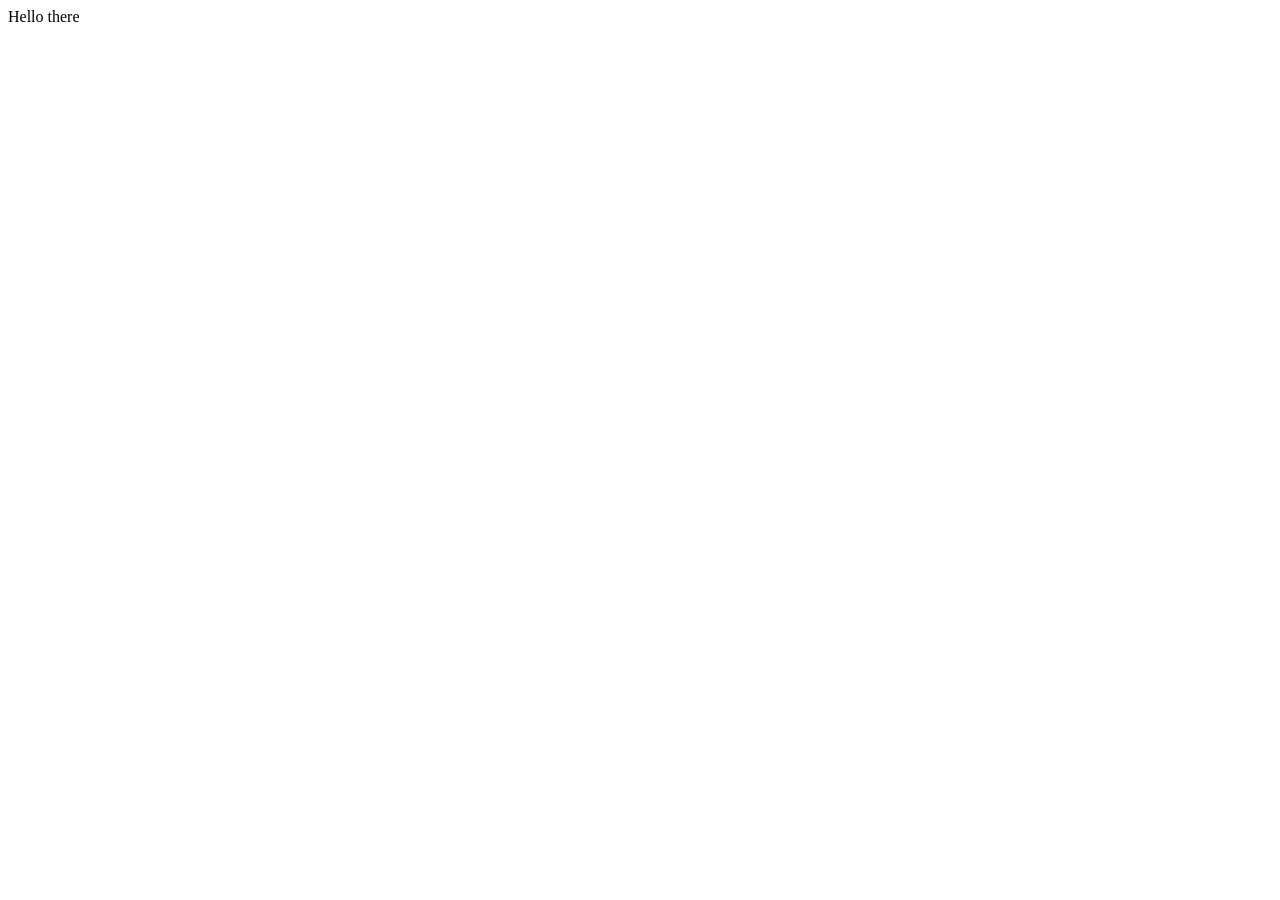
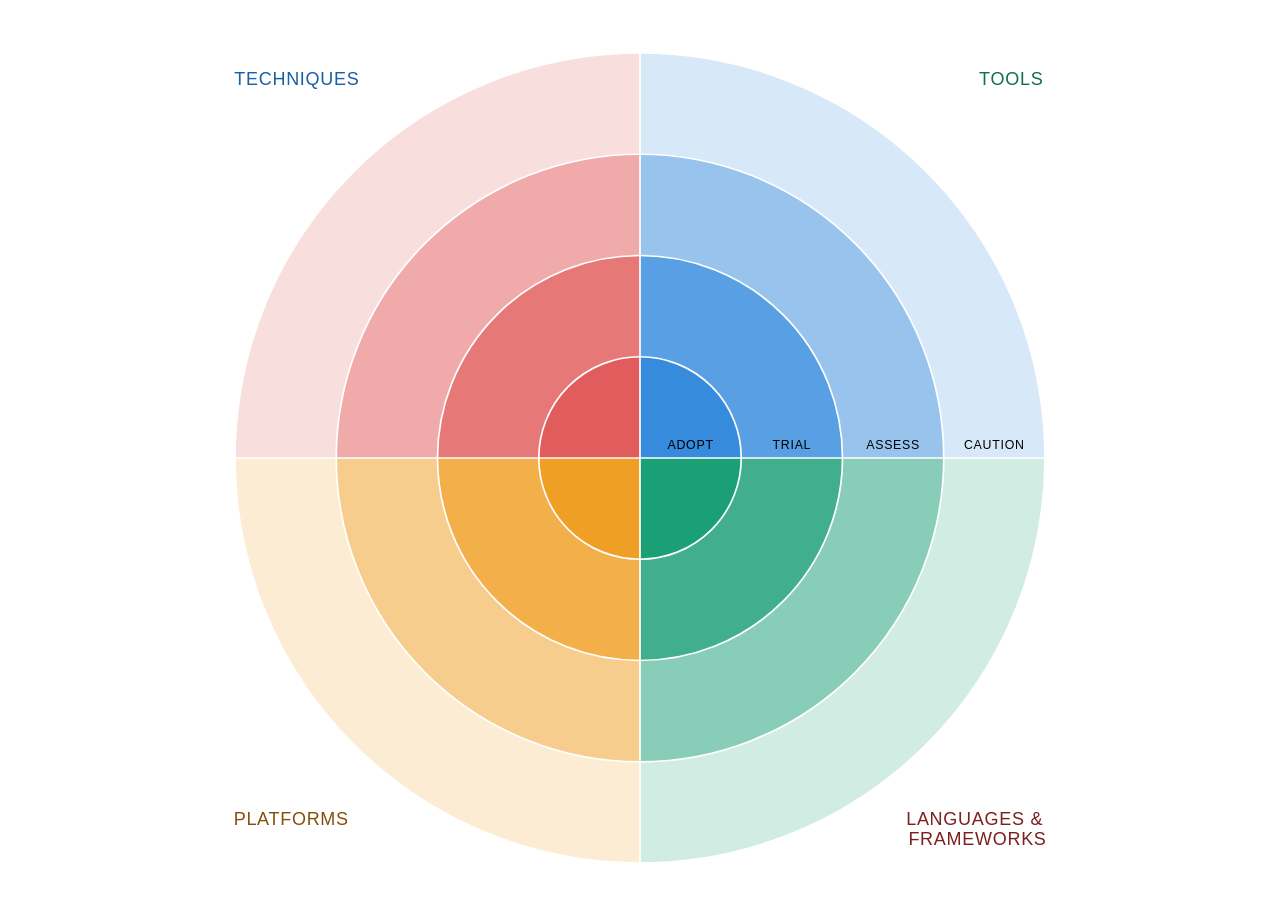
Before and after one commit to SebaRenner/tech-radar, an Angular app: page / in a window 1280 px wide. Shown: the top 900 px of the page. Before the commit the page ends 800 px from the top, so only its background shows below. Built offline with nearby package versions, Linux system fonts and the light colour scheme.

Commit message:
feat: added radar canvas component

```diff
--- a/src/app/app.html
+++ b/src/app/app.html
@@ -1 +1 @@
-{{ 'Hello there' }}
+<app-radar-canvas />
--- a/src/app/app.ts
+++ b/src/app/app.ts
@@ -1,10 +1,10 @@
 import { Component, signal } from '@angular/core';
+import { RadarCanvasComponent } from './components/radar-canvas/radar-canvas.component';
 
 @Component({
   selector: 'app-root',
+  imports: [RadarCanvasComponent],
   templateUrl: './app.html',
   styleUrl: './app.scss'
 })
-export class App {
-  protected readonly title = signal('tech-radar');
-}
+export class App {}
--- /dev/null
+++ b/src/app/components/radar-canvas/radar-canvas.component.html
@@ -0,0 +1,64 @@
+<svg viewBox="0 0 800 800" xmlns="http://www.w3.org/2000/svg" class="radar-svg">
+
+  <defs>
+    @for (path of quadrantPaths; track $index) {
+      <clipPath [id]="'quadrant-' + $index">
+        <path [attr.d]="path" />
+      </clipPath>
+    }
+  </defs>
+
+  <!-- colored rings -->
+  @for (color of quadrantColors; track $index; let qi = $index) {
+    @for (r of rings; track $index) {
+      <circle
+        [attr.cx]="cx"
+        [attr.cy]="cy"
+        [attr.r]="r"
+        [attr.fill]="color"
+        [attr.fill-opacity]="ringOpacity(r)"
+        [attr.clip-path]="'url(#quadrant-' + qi + ')'"
+      />
+    }
+  }
+
+  <!-- white ring borders -->
+  @for (r of rings; track $index) {
+    <circle [attr.cx]="cx" [attr.cy]="cy" [attr.r]="r"
+      fill="none" stroke="white" stroke-width="1.5" />
+  }
+
+  <!-- quadrant dividers -->
+  <line [attr.x1]="cx" y1="40" [attr.x2]="cx" y2="760" stroke="white" stroke-width="1.5" />
+  <line x1="40" [attr.y1]="cy" x2="760" [attr.y2]="cy" stroke="white" stroke-width="1.5" />
+
+  <!-- quadrant labels -->
+  @for (lines of quadrantLabels; track $index; let qi = $index) {
+    <text
+        [attr.x]="quadrantLabelPos[qi].x"
+        [attr.y]="quadrantLabelPos[qi].y"
+        [attr.fill]="quadrantTextColors[qi]"
+        class="quadrant-label"
+        text-anchor="middle">
+        @for (line of lines; track $index; let li = $index) {
+        <tspan
+            [attr.x]="quadrantLabelPos[qi].x"
+            [attr.dy]="li === 0 ? 0 : 18">
+            {{ line }}
+        </tspan>
+        }
+    </text>
+}
+
+  <!-- ring labels -->
+  @for (label of ringLabels; track $index) {
+    <text
+      [attr.x]="ringLabelPos($index).x"
+      [attr.y]="ringLabelPos($index).y"
+      class="ring-label"
+      text-anchor="middle">
+      {{ label }}
+    </text>
+  }
+
+</svg>
--- /dev/null
+++ b/src/app/components/radar-canvas/radar-canvas.component.scss
@@ -0,0 +1,21 @@
+.radar-svg {
+  max-width: 900px;
+  display: block;
+  margin: 0 auto;
+}
+
+.quadrant-label {
+  font-size: 16px;
+  font-weight: 500;
+  font-family: var(--font-sans, sans-serif);
+  letter-spacing: 0.04em;
+  text-transform: uppercase;
+}
+
+.ring-label {
+  font-size: 11px;
+  font-weight: 500;
+  font-family: var(--font-sans, sans-serif);
+  letter-spacing: 0.06em;
+  text-transform: uppercase;
+}
--- /dev/null
+++ b/src/app/components/radar-canvas/radar-canvas.component.ts
@@ -0,0 +1,48 @@
+import { Component } from '@angular/core';
+
+@Component({
+  selector: 'app-radar-canvas',
+  templateUrl: './radar-canvas.component.html',
+  styleUrl: './radar-canvas.component.scss'
+})
+export class RadarCanvasComponent {
+  readonly cx = 400;
+  readonly cy = 400;
+  readonly rings = [90, 180, 270, 360];
+  readonly ringLabels = ['Adopt', 'Trial', 'Assess', 'Caution'];
+
+  readonly quadrantColors = ['#378ADD', '#1D9E75', '#EF9F27', '#E05C5C'];
+  readonly quadrantTextColors = ['#185FA5', '#0F6E56', '#854F0B','#7B1F1F'];
+  readonly quadrantLabels = [
+    ['Techniques'],
+    ['Tools'],
+    ['Platforms'],
+    ['Languages &', 'Frameworks'],  // split here
+  ];
+
+  readonly quadrantPaths = [
+    'M400,400 L400,0 A400,400 0 0,1 800,400 Z',
+    'M400,400 L800,400 A400,400 0 0,1 400,800 Z',
+    'M400,400 L400,800 A400,400 0 0,1 0,400 Z',
+    'M400,400 L0,400 A400,400 0 0,1 400,0 Z',
+  ];
+
+  readonly quadrantLabelPos = [
+    { x: 95, y: 68 },   // Techniques
+    { x: 730, y: 68 },  // Tools
+    { x: 90, y: 726 },  // Platforms
+    { x: 700, y: 726 }, // Languages & Frameworks
+  ];
+
+  ringOpacity(r: number): number {
+    const index = this.rings.indexOf(r);
+    return [1, 0.65, 0.4, 0.2][index];
+  }
+
+  ringLabelPos(ringIndex: number): { x: number; y: number } {
+    const r = this.rings[ringIndex];
+    const prev = ringIndex > 0 ? this.rings[ringIndex - 1] : 0;
+    const mid = this.cx + prev + (r - prev) / 2;
+    return { x: mid, y: this.cy - 8 };
+  }
+}
```
